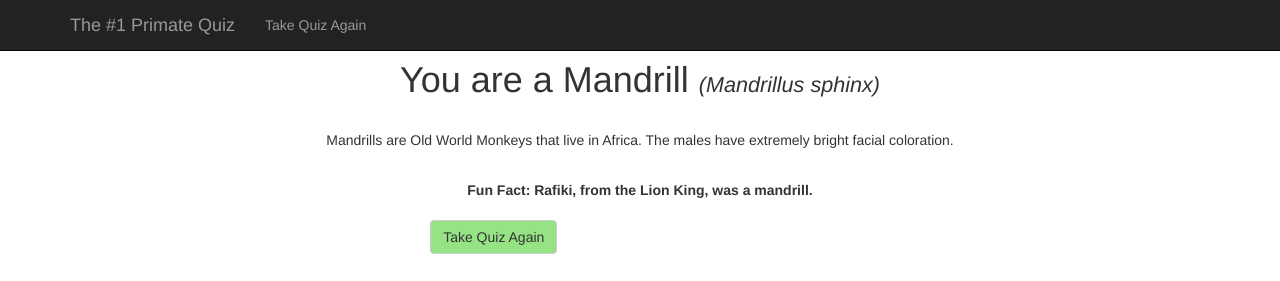
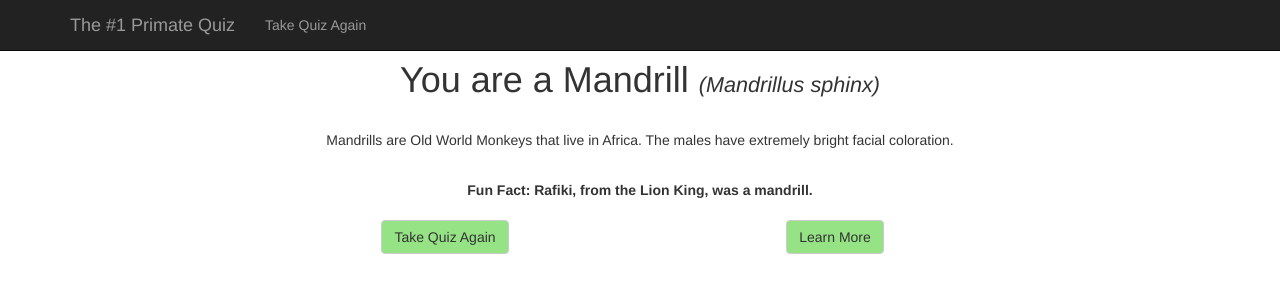
Before and after one commit to wabarr/primate-quiz, a Django app: page /results/ in a window 1280 px wide. Shown: the top 281 px of the page. Run offline with Django 3.2, Linux system fonts and the light colour scheme; data comes from the database, SQL or seed files in the repository; parts of the project's set-up code (start-up, migrations or seed data) failed here and were passed over; some libraries are stand-ins or nearby versions.

Commit message:
added learn more

```diff
--- a/primatequiz/templates/results.html
+++ b/primatequiz/templates/results.html
@@ -58,13 +58,18 @@
         <div class="row">
             <div class="col-md-3"></div>
 
-            <div class="col-md-3">
+            <div class="col-md-2">
                 <button type="button" class="btn btn-default" onclick="location.href='/'" style="margin-bottom:10px;">
                 Take Quiz Again
             </div>
 
-            <div class="col-md-3">
-                    <div class="fb-share-button" data-href="http://primates.are-awesome.com/results/{{ species.slug }}?fromSocialMedia=T" data-type="box_count"></div>
+            <div class="col-md-2">
+                    <div class="fb-share-button" data-href="http://primates.are-awesome.com/results/{{ species.slug }}?fromSocialMedia=T" data-type="box_count" style="margin-bottom:10px;"></div>
+            </div>
+
+            <div class="col-md-2">
+                <button type="button" class="btn btn-default" onclick="location.href='http://www.amazon.com/gp/product/1554079640/ref=as_li_ss_tl?ie=UTF8&camp=1789&creative=390957&creativeASIN=1554079640&linkCode=as2&tag=ancientecocom-20'" style="margin-bottom:10px;">
+                Learn More
             </div>
 
             <div class="col-md-3"></div>
```
